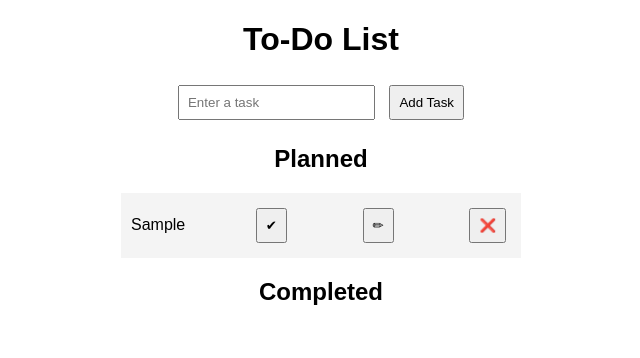
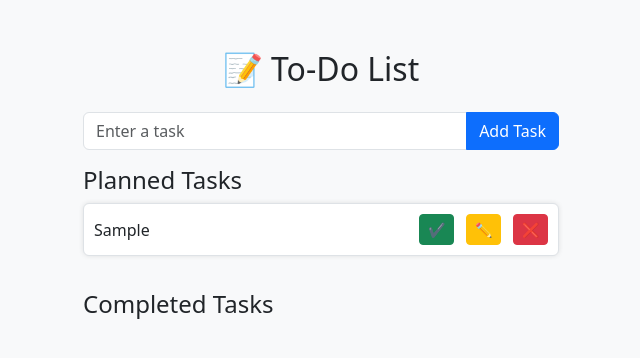
Before and after one commit to gyawalideepak/my-webside, a plain HTML site: page index.html in a window 1280 px wide. Both pictures are taken after typing "Sample" into the empty fields and a click on the button "Add Task". Shown: the whole page, without its empty margins (319-959 px from the left). Drawn offline with nearby package versions, Linux system fonts and the light colour scheme.

Commit message:
Update index.html

```diff
--- a/index.html
+++ b/index.html
@@ -3,86 +3,116 @@
 <head>
     <meta charset="UTF-8">
     <meta name="viewport" content="width=device-width, initial-scale=1.0">
-    <title>To-Do List</title>
+    <title>To-Do List App</title>
+    <link href="https://cdn.jsdelivr.net/npm/bootstrap@5.3.0/dist/css/bootstrap.min.css" rel="stylesheet">
     <style>
         body {
-            font-family: Arial, sans-serif;
-            max-width: 400px;
-            margin: auto;
-            text-align: center;
+            background-color: #f8f9fa;
         }
-        input, button {
-            padding: 8px;
-            margin: 5px;
-        }
-        ul {
-            list-style: none;
-            padding: 0;
-        }
-        li {
-            background: #f4f4f4;
-            margin: 5px 0;
-            padding: 10px;
-            display: flex;
-            justify-content: space-between;
-            align-items: center;
+        .container {
+            max-width: 500px;
+            margin-top: 50px;
         }
         .completed {
             text-decoration: line-through;
             color: gray;
         }
+        .task-item {
+            display: flex;
+            align-items: center;
+            justify-content: space-between;
+            padding: 10px;
+            border-radius: 5px;
+            background: #fff;
+            margin-bottom: 10px;
+            box-shadow: 0px 0px 5px rgba(0, 0, 0, 0.1);
+        }
     </style>
 </head>
 <body>
 
-    <h1>To-Do List</h1>
+<div class="container">
+    <h2 class="text-center mb-4">📝 To-Do List</h2>
 
-    <input type="text" id="taskInput" placeholder="Enter a task">
-    <button onclick="addTask()">Add Task</button>
+    <!-- Task Input -->
+    <div class="input-group mb-3">
+        <input type="text" id="taskInput" class="form-control" placeholder="Enter a task">
+        <button class="btn btn-primary" onclick="addTask()">Add Task</button>
+    </div>
 
-    <h2>Planned</h2>
-    <ul id="plannedTasks"></ul>
+    <!-- Planned Tasks Section -->
+    <h4>Planned Tasks</h4>
+    <ul id="plannedTasks" class="list-group"></ul>
 
-    <h2>Completed</h2>
-    <ul id="completedTasks"></ul>
+    <!-- Completed Tasks Section -->
+    <h4 class="mt-4">Completed Tasks</h4>
+    <ul id="completedTasks" class="list-group"></ul>
+</div>
 
 <script>
+    let tasks = JSON.parse(localStorage.getItem("tasks")) || [];
+
+    function saveTasks() {
+        localStorage.setItem("tasks", JSON.stringify(tasks));
+    }
+
+    function renderTasks() {
+        document.getElementById("plannedTasks").innerHTML = "";
+        document.getElementById("completedTasks").innerHTML = "";
+
+        tasks.forEach((task, index) => {
+            let li = document.createElement("li");
+            li.className = `task-item list-group-item d-flex justify-content-between align-items-center ${task.completed ? "completed" : ""}`;
+            li.innerHTML = `
+                <span>${task.text}</span>
+                <div>
+                    ${!task.completed ? `<button class="btn btn-success btn-sm me-2" onclick="markComplete(${index})">✔</button>` : ""}
+                    <button class="btn btn-warning btn-sm me-2" onclick="editTask(${index})">✏</button>
+                    <button class="btn btn-danger btn-sm" onclick="deleteTask(${index})">❌</button>
+                </div>
+            `;
+
+            if (task.completed) {
+                document.getElementById("completedTasks").appendChild(li);
+            } else {
+                document.getElementById("plannedTasks").appendChild(li);
+            }
+        });
+    }
+
     function addTask() {
         let taskInput = document.getElementById("taskInput");
         let taskText = taskInput.value.trim();
         if (taskText === "") return;
 
-            let li = document.createElement("li");
-            li.innerHTML = `
-                <span>${taskText}</span>
-                <button onclick="markComplete(this)">✔</button>
-                <button onclick="editTask(this)">✏</button>
-                <button onclick="deleteTask(this)">❌</button>
-            `;
-
-            document.getElementById("plannedTasks").appendChild(li);
+        tasks.push({ text: taskText, completed: false });
+        saveTasks();
+        renderTasks();
         taskInput.value = "";
     }
 
-        function markComplete(button) {
-            let li = button.parentElement;
-            li.classList.add("completed");
-            button.remove(); // Remove the complete button after marking
-            document.getElementById("completedTasks").appendChild(li);
+    function markComplete(index) {
+        tasks[index].completed = true;
+        saveTasks();
+        renderTasks();
     }
 
-        function editTask(button) {
-            let li = button.parentElement;
-            let taskText = li.firstChild.textContent;
-            let newText = prompt("Edit task:", taskText);
+    function editTask(index) {
+        let newText = prompt("Edit task:", tasks[index].text);
         if (newText !== null && newText.trim() !== "") {
-                li.firstChild.textContent = newText;
+            tasks[index].text = newText;
+            saveTasks();
+            renderTasks();
         }
     }
 
-        function deleteTask(button) {
-            button.parentElement.remove();
+    function deleteTask(index) {
+        tasks.splice(index, 1);
+        saveTasks();
+        renderTasks();
     }
+
+    window.onload = renderTasks;
 </script>
 
 </body>
```
Lines whose indentation alone changed are shown as unchanged.
